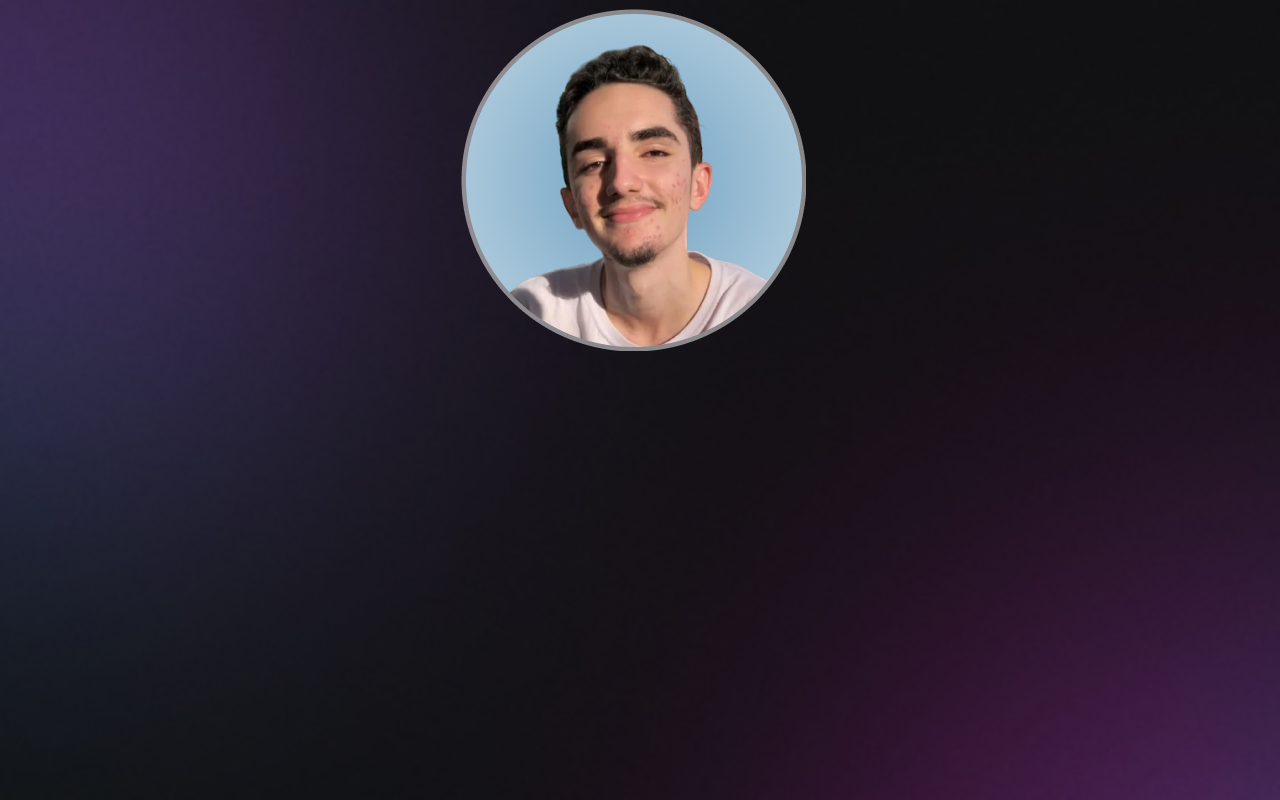
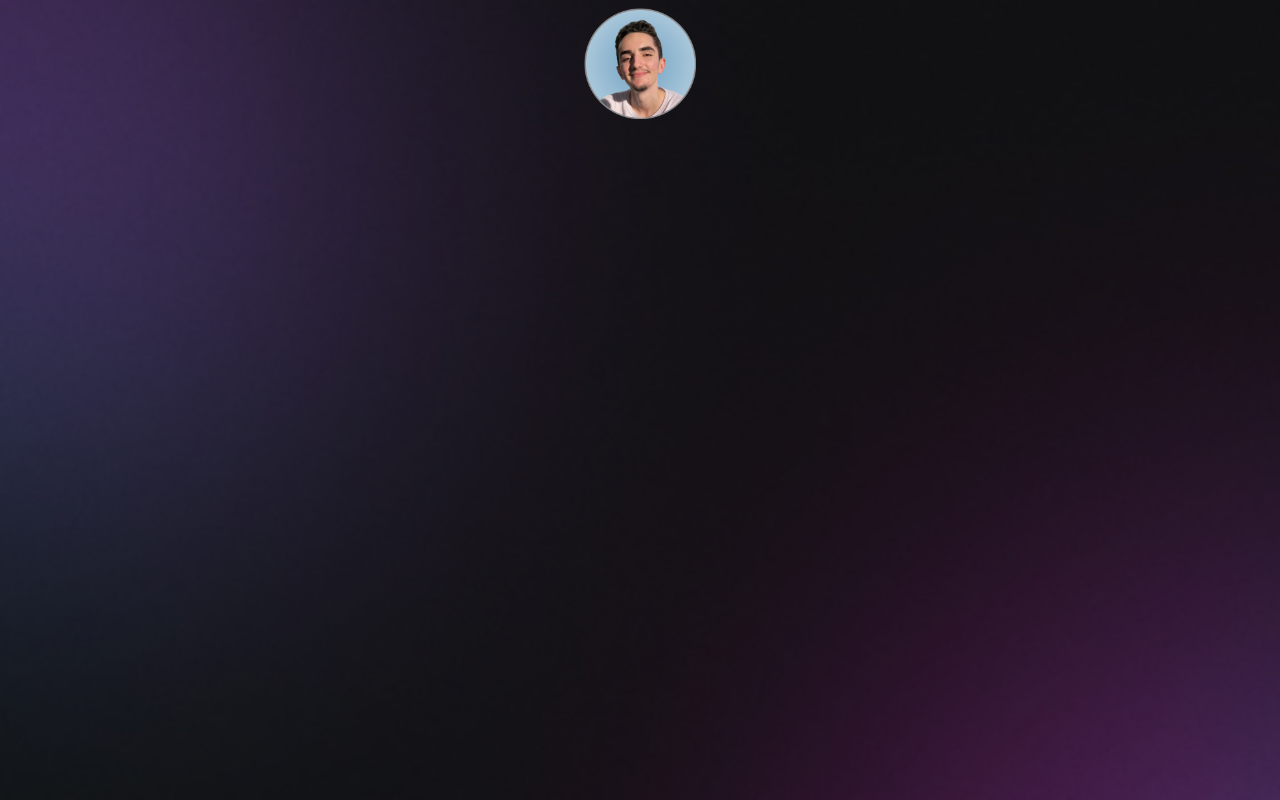
Before and after one commit to Poveii/devlinks, a React (Vite) app: page / in a window 1280 px wide. Built offline with nearby package versions, Linux system fonts and the light colour scheme.

Commit message:
feat: Styled Profile Photo

```diff
--- a/src/App.css
+++ b/src/App.css
@@ -7,3 +7,11 @@ body {
   height: 712px;
   margin-inline: auto;
 }
+
+#profile {
+  text-align: center;
+}
+
+#profile img {
+  width: 112px;
+}
```
